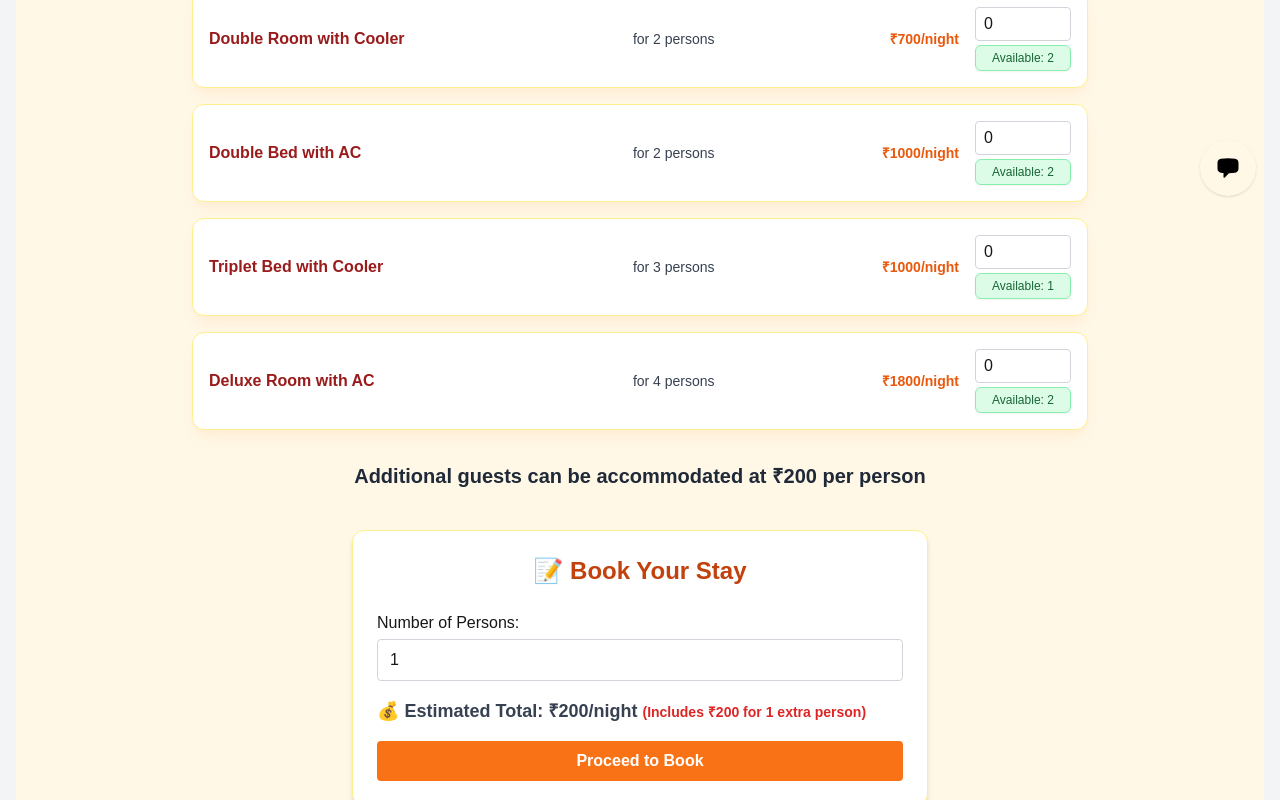
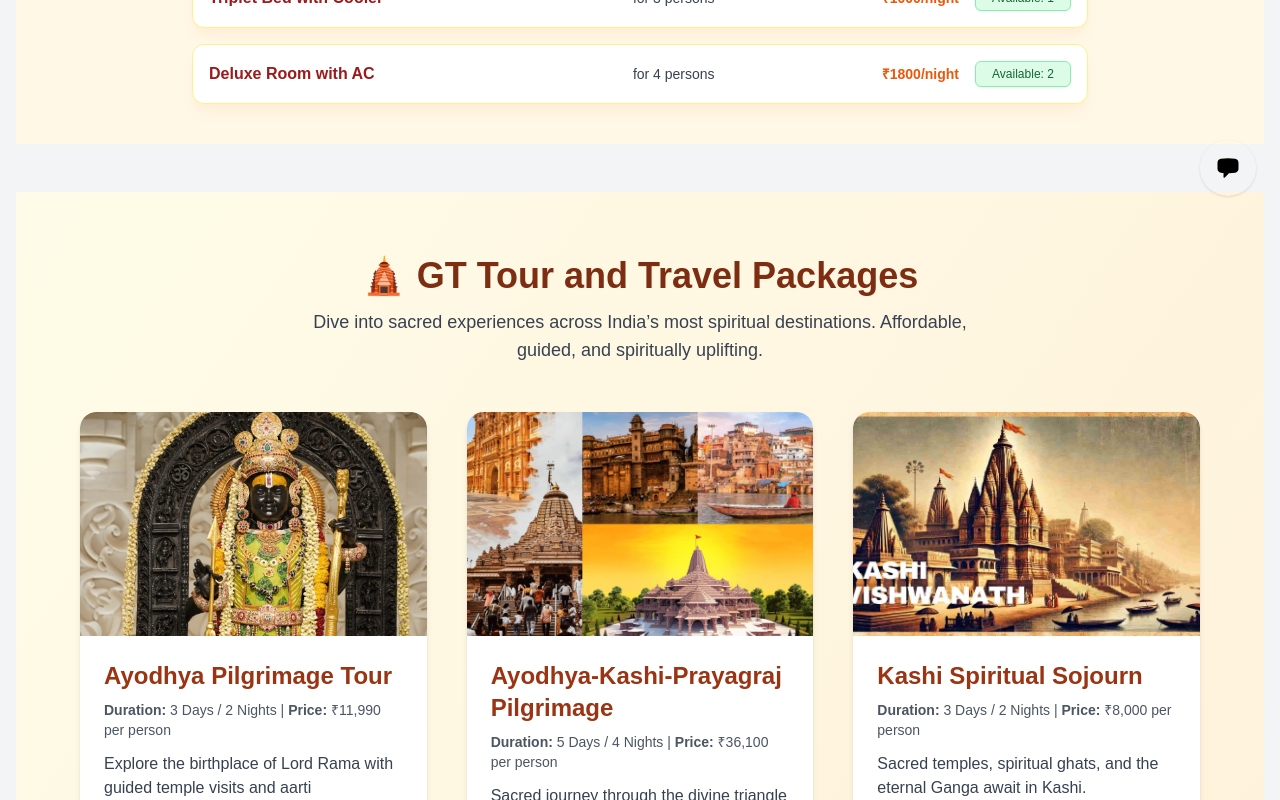
Before and after one commit to geniusrks1/geetateerth.in, a Next.js app: page / in a window 1280 px wide. Shown: the part 580-1380 px from the top of the page. Built offline with nearby package versions, Linux system fonts and the light colour scheme; a web font is replaced by a local one.

Commit message:
booking form update

```diff
--- a/src/components/RoomsSection.tsx
+++ b/src/components/RoomsSection.tsx
@@ -1,75 +1,24 @@
 "use client";
 
-import React, { useState } from "react";
+import React from "react";
 
 const rooms = [
-  { id: 1, type: "Single Room with Fan Only", person: 1, price: 400, max: 1 },
-  { id: 2, type: "Single Room with Cooler", person: 1, price: 500, max: 1 },
-  { id: 5, type: "Double Bed with Fan", person: 2, price: 600, max: 2 },
-  { id: 3, type: "Double Room with Cooler", person: 2, price: 700, max: 2 },
-  { id: 4, type: "Double Bed with AC", person: 2, price: 1000, max: 2 },
-  { id: 6, type: "Triplet Bed with Cooler", person: 3, price: 1000, max: 1 },
-  { id: 8, type: "Deluxe Room with AC", person: 4, price: 1800, max: 2 },
+  { id: 1, type: "Single Room with Fan/Cooler Only", person: 1, price: 300, max: 4 },
+  { id: 2, type: "Double Bed with Fan", person: 2, price: 500, max: 3 },
+  { id: 3, type: "Double Room with Cooler", person: 2, price: 700, max: 4 },
+  { id: 4, type: "Double Bed with AC", person: 2, price: 1000, max: 4 },
+  { id: 5, type: "Triplet Bed with Cooler", person: 3, price: 1000, max: 1 },
+  { id: 6, type: "Deluxe Room with AC", person: 4, price: 1800, max: 2 },
 ];
 
 const RoomsSection: React.FC = () => {
-  const [numPersons, setNumPersons] = useState(1);
-  const [roomCounts, setRoomCounts] = useState<Record<number, number>>(
-    Object.fromEntries(rooms.map((room) => [room.id, 0]))
-  );
-
-  const handleRoomCountChange = (roomId: number, count: number, max: number) => {
-    const safeCount = Math.min(Math.max(0, count), max);
-    setRoomCounts((prev) => ({
-      ...prev,
-      [roomId]: safeCount,
-    }));
-  };
-
-  const totalIdealCapacity = rooms.reduce(
-    (acc, room) => acc + room.person * (roomCounts[room.id] || 0),
-    0
-  );
-
-  const extraPersons = Math.max(0, numPersons - totalIdealCapacity);
-  const extraCharge = extraPersons * 200;
-
-  const totalCost =
-    rooms.reduce(
-      (acc, room) => acc + room.price * (roomCounts[room.id] || 0),
-      0
-    ) + extraCharge;
-
-  const handleBooking = () => {
-    const selectedRooms = rooms.filter((room) => roomCounts[room.id] > 0);
-    if (selectedRooms.length === 0) {
-      alert("Please select at least one room to book.");
-      return;
-    }
-
-    let summary = `Booking Summary:\nPersons: ${numPersons}\n`;
-
-    selectedRooms.forEach((room) => {
-      const count = roomCounts[room.id];
-      summary += `Room Type: ${room.type} x ${count} = ₹${room.price * count}/night\n`;
-    });
-
-    if (extraPersons > 0) {
-      summary += `Extra Persons: ${extraPersons} × ₹200 = ₹${extraCharge}\n`;
-    }
-
-    summary += `Total Price: ₹${totalCost}/night`;
-
-    alert(summary);
-  };
-
   return (
     <section id="rooms" className="mb-12 px-4 py-10 bg-[#FFF8E7]">
       <h2 className="text-3xl font-extrabold text-center mb-8 text-orange-600 tracking-wide underline underline-offset-4 decoration-yellow-400">
-       🚩 Our Rooms at Shri Ram Dham
+        🚩 Our Rooms at Shri Ram Dham
       </h2>
 
-      <ul className="max-w-4xl mx-auto space-y-4">
+      <ul className="max-w-4xl mx-auto mt-12 space-y-4">
         {rooms.map((room) => (
           <li
             key={room.id}
@@ -83,69 +32,13 @@ const RoomsSection: React.FC = () => {
               ₹{room.price}/night
             </div>
             <div className="w-full lg:w-auto mt-2 lg:mt-0">
-              <input
-                type="number"
-                min={0}
-                max={room.max}
-                value={roomCounts[room.id] || 0}
-                onChange={(e) =>
-                  handleRoomCountChange(
-                    room.id,
-                    parseInt(e.target.value) || 0,
-                    room.max
-                  )
-                }
-                className="w-24 border border-gray-300 rounded px-2 py-1"
-              />
- <p className="w-24 text-center mt-1 bg-green-100 text-green-800 text-xs font-medium px-2 py-1 rounded-md shadow-sm border border-green-300">
-  Available: {room.max}
-</p>
-
-
-
+              <p className="w-24 text-center bg-green-100 text-green-800 text-xs font-medium px-2 py-1 rounded-md shadow-sm border border-green-300">
+                Available: {room.max}
+              </p>
             </div>
           </li>
         ))}
       </ul>
-
-      <h3 className="text-xl font-semibold text-center mt-8 text-gray-800">
-        Additional guests can be accommodated at ₹200 per person
-      </h3>
-
-      <div className="max-w-xl mx-auto mt-10 bg-white p-6 rounded-xl shadow-md border border-yellow-200">
-        <h3 className="text-2xl font-bold text-center text-orange-700 mb-6">
-         📝 Book Your Stay
-        </h3>
-        <div className="space-y-4">
-          <div>
-            <label className="block font-medium mb-1">Number of Persons:</label>
-            <input
-              type="number"
-              min={1}
-              value={numPersons}
-              onChange={(e) => setNumPersons(parseInt(e.target.value))}
-              className="w-full border border-gray-300 rounded px-3 py-2"
-            />
-          </div>
-
-          <div className="text-lg font-semibold text-gray-700">
-           💰 Estimated Total: ₹{totalCost}/night{" "}
-            {extraPersons > 0 && (
-              <span className="text-sm text-red-600">
-                (Includes ₹{extraCharge} for {extraPersons} extra person
-                {extraPersons > 1 && "s"})
-              </span>
-            )}
-          </div>
-
-          <button
-            onClick={handleBooking}
-            className="w-full bg-orange-500 hover:bg-orange-600 text-white font-bold py-2 px-4 rounded mt-4"
-          >
-            Proceed to Book
-          </button>
-        </div>
-      </div>
     </section>
   );
 };
```
